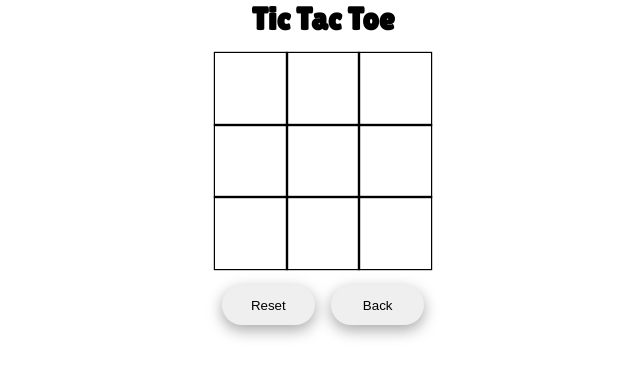
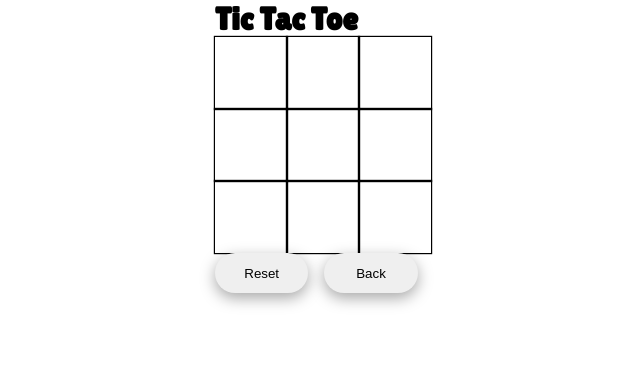
Before and after one commit to aidenletourneau/my_minis, a React (Vite) app: page /tiktaktoe in a window 1280 px wide. Shown: the top 376 px of the page, without its empty margins (317-957 px from the left). Built offline with nearby package versions, Linux system fonts and the light colour scheme.

Commit message:
renamed tictactoe css class

```diff
--- a/src/components/TictactoeWinModal.jsx
+++ b/src/components/TictactoeWinModal.jsx
@@ -7,7 +7,7 @@ export default function TictactoeWinModal({showModal, setShowModal, winner}) {
       {showModal && createPortal(
         <div className="modal">
           <div className="modal-text">{winner}'s Win!</div>
-          <button onClick={() => setShowModal(false)}>Close</button>
+          <button className='game-button' onClick={() => setShowModal(false)}>Close</button>
         </div>,
         document.body
       )}
--- a/src/routes/tictactoe.jsx
+++ b/src/routes/tictactoe.jsx
@@ -64,7 +64,7 @@ export default function Tictactoe() {
   }
 
   return (
-    <div className="tiktaktoe-page">
+    <div className="tictactoe-page">
       <h1>Tic Tac Toe</h1>
       <TictactoeWinModal showModal={showModal} setShowModal={setShowModal} winner={turn === 'X' ? 'O' : 'X'}/>
       <div>
```
